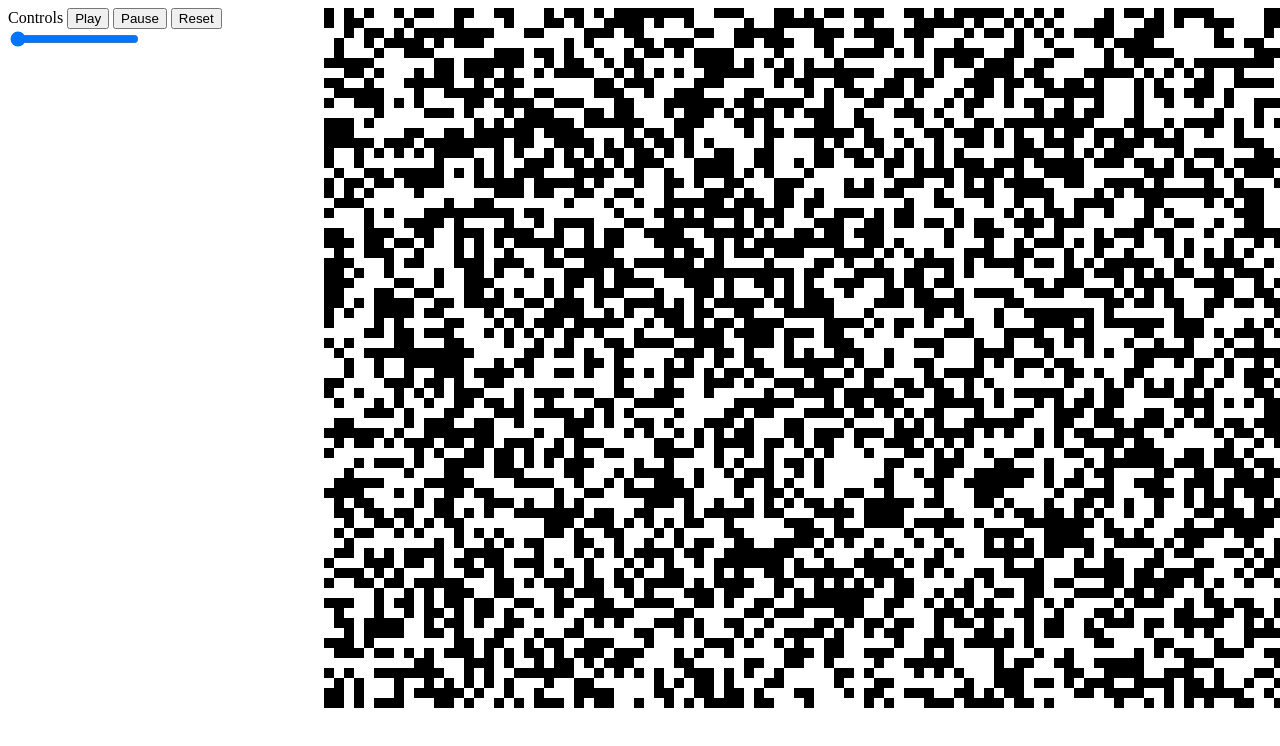
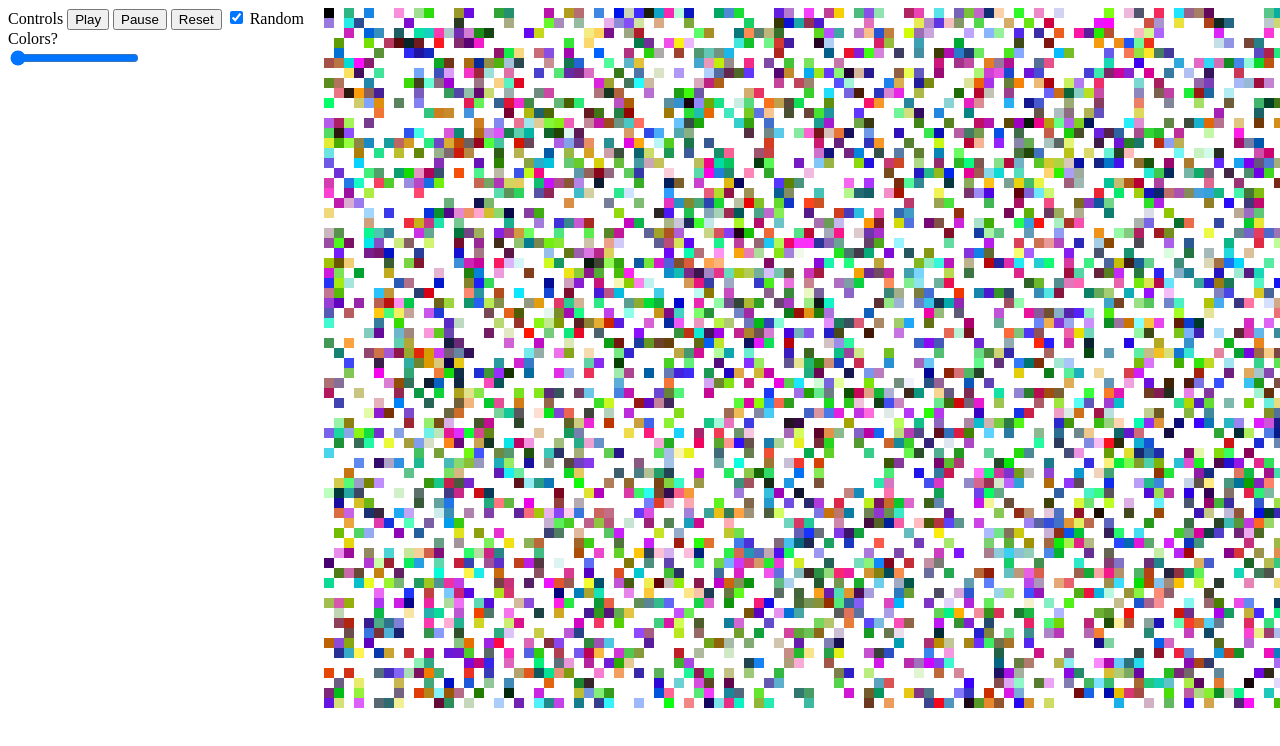
Before and after one commit to dmfriendjr/conway-game-of-life-js, a plain HTML site: page index.html in a window 1280 px wide. Shown: the top 746 px of the page. Drawn offline with Linux system fonts and the light colour scheme.

Commit message:
Added checkbox to toggle cells having randomly assigned colors

```diff
--- a/app.js
+++ b/app.js
@@ -1,9 +1,10 @@
 class Cell {
-	constructor(x, y, isAlive) {
+	constructor(x, y, isAlive, randomColor) {
 		this.xPos = x;
 		this.yPos = y;
 		this.alive = isAlive;
 		this.aliveNextGen = isAlive;
+		this.color = randomColor || '#000000';
 
 		if (this.alive) {
 			this.drawCell(this.xPos, this.yPos);
@@ -23,6 +24,7 @@ class Cell {
 	drawCell(x, y) {
 		context.beginPath();
 		context.fillRect(x*10,y*10, 10, 10);
+		context.fillStyle = this.color;
 		context.stroke();
 	}
 
@@ -69,26 +71,37 @@ let gridHeight;
 let padding = 20;
 let autoPlayInterval;
 let isPlaying = false;
-
+let randomColors = document.getElementById('random-colors-checkbox');
 let context = canvas.getContext('2d');
 
 let currentGenCells = [];
 
-function generateStartingCells(xDimensions,yDimensions, randomAlive) {
+function generateStartingCells(xDimensions,yDimensions, randomAlive, randomColors) {
 	gridWidth = xDimensions;
 	gridHeight = yDimensions;
+	console.log(randomColors);
 
 	for (let i = 0; i < xDimensions; i++) {
 		currentGenCells[i] = new Array(yDimensions);
 
 		for (let j = 0; j < yDimensions; j++) {
 			if (!randomAlive) {
-				currentGenCells[i][j] = new Cell(i,j,false);
+
+				currentGenCells[i][j] = new Cell(i,j,false, randomColors ? getRandomColor() : null);
 			} else {
-				currentGenCells[i][j] = new Cell(i,j,Math.round(Math.random()));
+				currentGenCells[i][j] = new Cell(i,j,Math.round(Math.random()), randomColors ? getRandomColor() : null);
 			}
 		}
 	}
+}
+
+function getRandomColor() {
+  var letters = '0123456789ABCDEF';
+  var color = '#';
+  for (var i = 0; i < 6; i++) {
+    color += letters[Math.floor(Math.random() * 16)];
+  }
+  return color;
 }
 
 function updateCells() {
@@ -147,14 +160,17 @@ document.getElementById('pause-button').addEventListener('click', () => {
 	isPlaying = false;
 });
 
+document.getElementById('random-colors-checkbox').addEventListener('click', () => {
+})
+
 document.getElementById('reset-button').addEventListener('click', () => {
 	clearInterval(autoPlayInterval);
 	context.clearRect(0, 0, canvas.width, canvas.height);
-	generateStartingCells(100,70, true);
+	generateStartingCells(100,70, true, randomColors.checked);
 });
 
 document.addEventListener('keydown', (event) => {
 	updateCells();
 })
 
-generateStartingCells(100,70, true);
+generateStartingCells(100,70, true, randomColors.checked);
--- a/index.html
+++ b/index.html
@@ -11,6 +11,7 @@
 		<input type="button" value="Play" id="play-button">
 		<input type="button" value="Pause" id="pause-button">
 		<input type="button" value="Reset" id="reset-button">
+		<input type="checkbox" checked id="random-colors-checkbox"> Random Colors?
 		<div class="slidecontainer">
 			<input type="range" min="1" max="100" value="100" class="slider" id="speedSlider">
 		</div>
```
